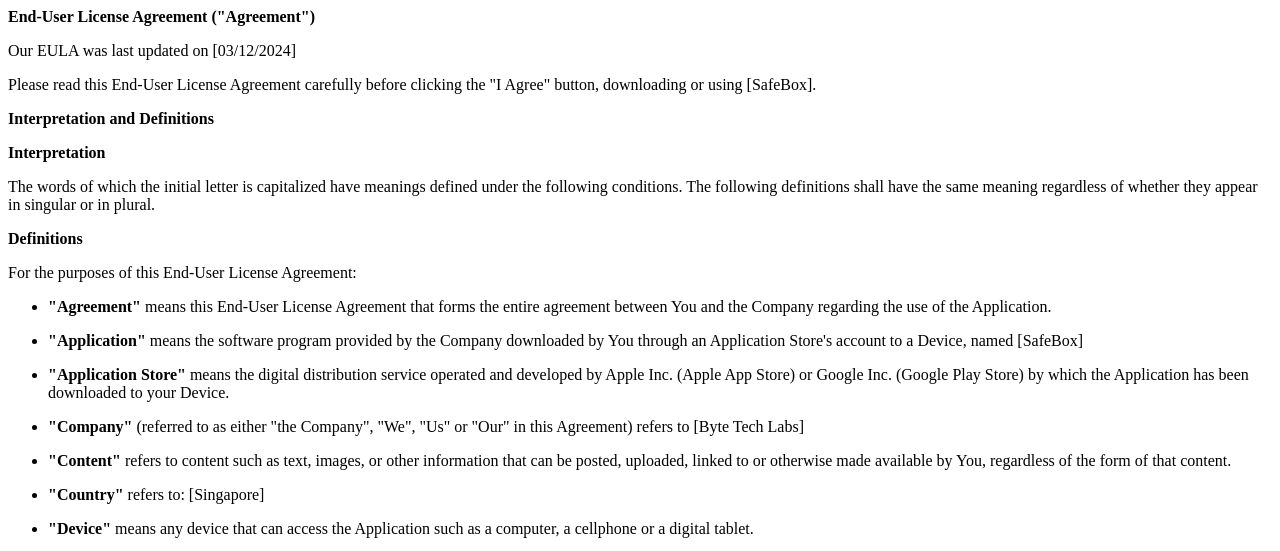
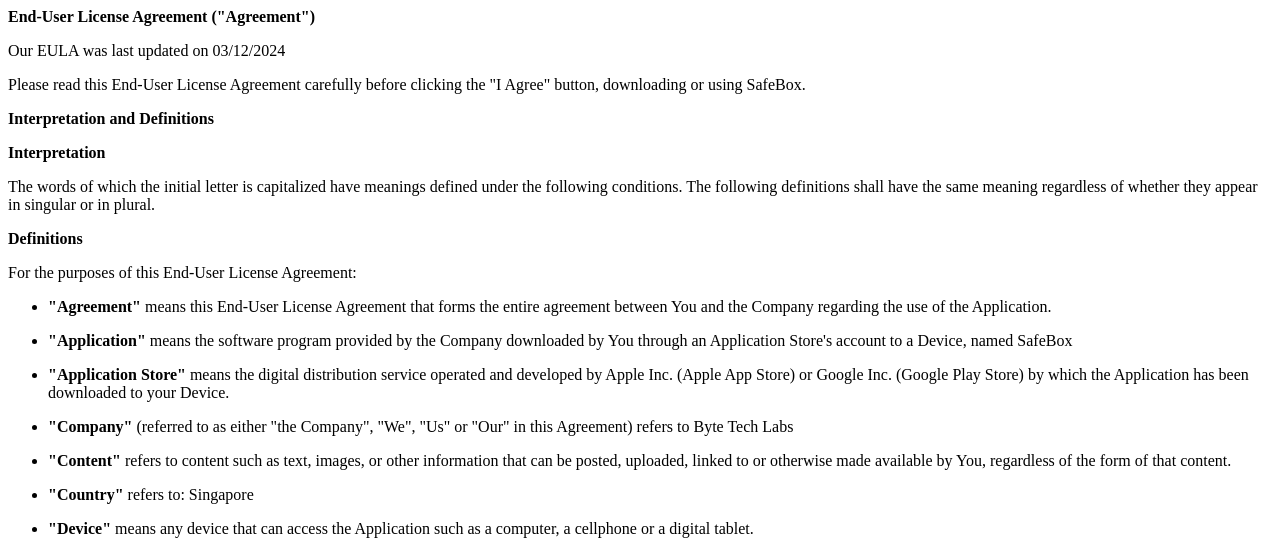
Before and after one commit to byte-tech-labs/terms-of-use, a plain HTML site: page index.html in a window 1280 px wide. Shown: the top 551 px of the page. Drawn offline with Linux system fonts and the light colour scheme.

Commit message:
Update index.html

```diff
--- a/index.html
+++ b/index.html
@@ -1,6 +1,6 @@
 <p><strong>End-User License Agreement ("Agreement")</strong></p>
-<p>Our EULA was last updated on [03/12/2024]</p>
-<p>Please read this End-User License Agreement carefully before clicking the "I Agree" button, downloading or using [SafeBox].</p>
+<p>Our EULA was last updated on 03/12/2024</p>
+<p>Please read this End-User License Agreement carefully before clicking the "I Agree" button, downloading or using SafeBox.</p>
 <p><strong>Interpretation and Definitions</strong></p>
 <p><strong>Interpretation</strong></p>
 <p>The words of which the initial letter is capitalized have meanings defined under the following conditions. The following definitions shall have the same meaning regardless of whether they appear in singular or in plural.</p>
@@ -11,19 +11,19 @@
 <p><strong>"Agreement"</strong> means this End-User License Agreement that forms the entire agreement between You and the Company regarding the use of the Application.</p>
 </li>
 <li>
-<p><strong>"Application"</strong> means the software program provided by the Company downloaded by You through an Application Store's account to a Device, named [SafeBox]</p>
+<p><strong>"Application"</strong> means the software program provided by the Company downloaded by You through an Application Store's account to a Device, named SafeBox</p>
 </li>
 <li>
 <p><strong>"Application Store"</strong> means the digital distribution service operated and developed by Apple Inc. (Apple App Store) or Google Inc. (Google Play Store) by which the Application has been downloaded to your Device.</p>
 </li>
 <li>
-<p><strong>"Company"</strong> (referred to as either "the Company", "We", "Us" or "Our" in this Agreement) refers to [Byte Tech Labs]</p>
+<p><strong>"Company"</strong> (referred to as either "the Company", "We", "Us" or "Our" in this Agreement) refers to Byte Tech Labs</p>
 </li>
 <li>
 <p><strong>"Content"</strong> refers to content such as text, images, or other information that can be posted, uploaded, linked to or otherwise made available by You, regardless of the form of that content.</p>
 </li>
 <li>
-<p><strong>"Country"</strong> refers to: [Singapore]</p>
+<p><strong>"Country"</strong> refers to: Singapore</p>
 </li>
 <li>
 <p><strong>"Device"</strong> means any device that can access the Application such as a computer, a cellphone or a digital tablet.</p>
```
